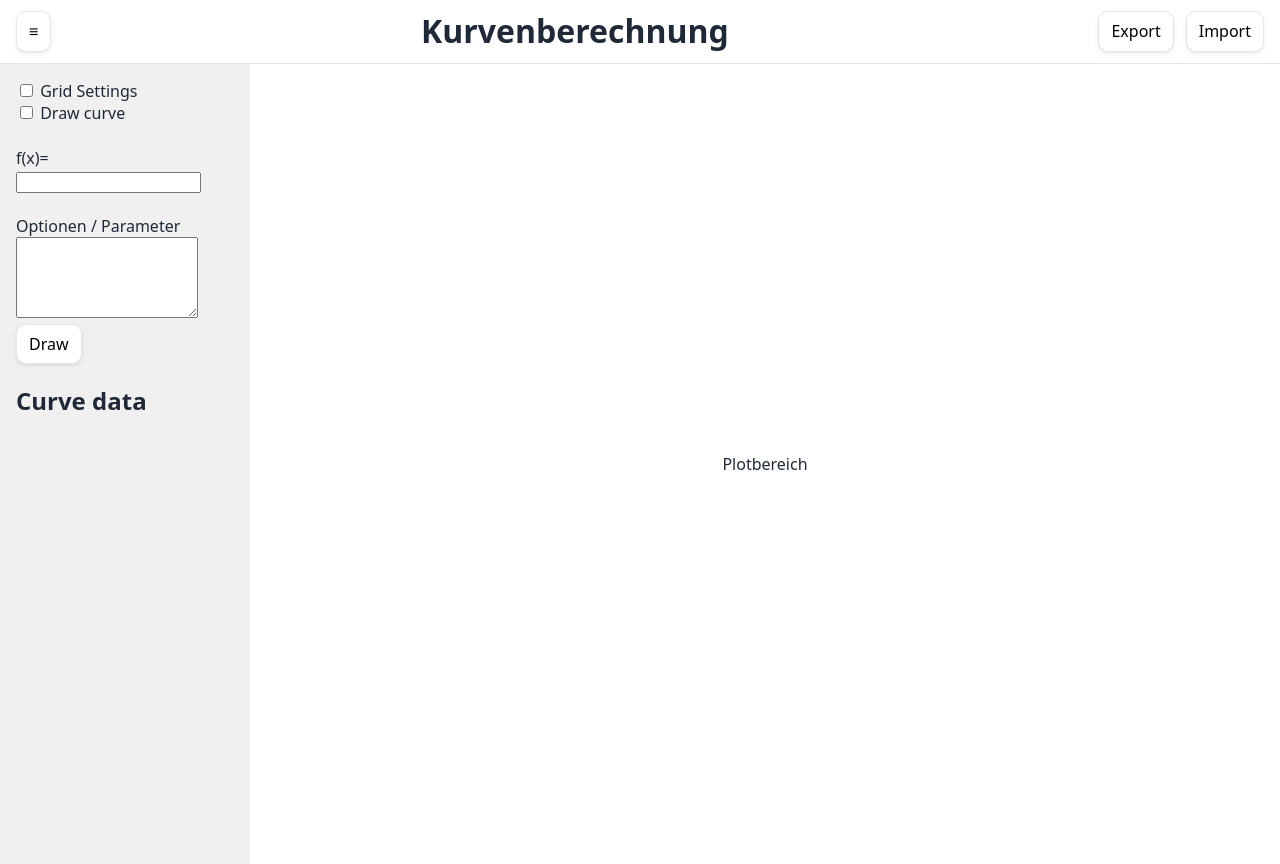
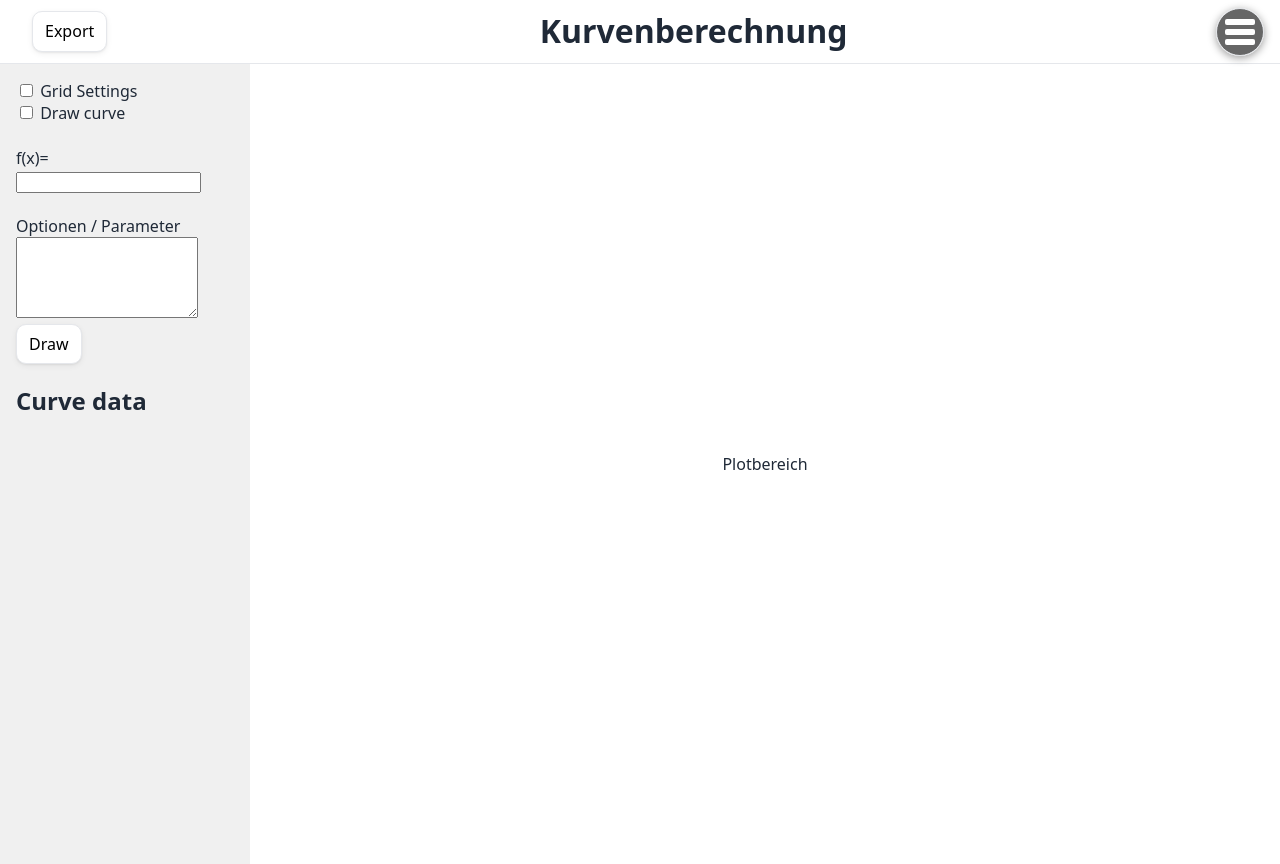
Before and after one commit to KrisHD1337/KSH-Hackathon, a Flask app: page / in a window 1280 px wide. Run offline with Flask 3, Linux system fonts and the light colour scheme.

Commit message:
added hamburger and aligned it

```diff
--- a/static/styles.css
+++ b/static/styles.css
@@ -43,7 +43,6 @@ body {
 header {
     display: flex;
     align-items: center;
-  justify-content: space-between;
     gap: 1rem;
     height: var(--header-h);
     padding: 0 16px;
@@ -57,6 +56,12 @@ header {
 nav {
     display: flex;
     gap: 12px;
+}
+
+#title {
+    flex: 1;
+    text-align: center;
+    margin: 0;
 }
 
 button {
@@ -109,3 +114,82 @@ button:focus-visible {
     max-height: 100%;
     object-fit: contain;
 }
+
+.hamburger {
+    position: fixed;
+    top: 0.5rem;
+    right: 1rem;
+    width: 3rem;
+    height: 3rem;
+    padding: 0.5rem;
+    background: rgba(0, 0, 0, 0.6);
+    border-radius: 50%;
+    display: flex;
+    flex-direction: column;
+    justify-content: space-between;
+    cursor: pointer;
+    z-index: 2000;
+    box-shadow: 0 2px 8px rgba(0, 0, 0, 0.4);
+}
+
+.hamburger .bar {
+    width: 100%;
+    height: 0.4rem;
+    background-color: #fff;
+    border-radius: 2px;
+    transition: transform 0.3s ease, opacity 0.3s ease;
+}
+
+.hamburger .bar {
+    transform-origin: left center;
+}
+
+.hamburger .bar {
+    width: 100%;
+    height: 0.4rem;
+    background-color: #fff;
+    margin: 0.15rem 0;
+    transition: transform 0.3s ease, width 0.3s ease, opacity 0.3s ease;
+}
+
+.hamburger.active .bar:nth-child(1) {
+    transform: translate(8px, 8px) rotate(45deg);
+    width: 60%;
+}
+
+.hamburger.active .bar:nth-child(2) {
+    transform: translateX(10px);
+    width: 80%;
+}
+
+.hamburger.active .bar:nth-child(3) {
+    transform: translate(8px, -8px) rotate(-45deg);
+    width: 60%;
+}
+
+.nav-menu {
+    position: fixed;
+    top: 0;
+    right: -100%;
+    width: 250px;
+    height: 100vh;
+    background-color: rgba(255, 255, 255, 0.95);
+    display: flex;
+    flex-direction: column;
+    padding: 4rem 1.5rem;
+    gap: 1.5rem;
+    box-shadow: -4px 0 8px rgba(0, 0, 0, 0.1);
+    transition: right 0.3s ease;
+    z-index: 1500;
+}
+
+.nav-menu a {
+    color: #333;
+    text-decoration: none;
+    font-size: 1.1rem;
+    font-weight: 500;
+}
+
+.nav-menu.active {
+    right: 0;
+}
--- a/templates/index.html
+++ b/templates/index.html
@@ -8,12 +8,18 @@
 </head>
 <body>
 <header>
-    <button type="button" aria-label="Menü öffnen" id="menu-button">≡</button>
-    <h1>Kurvenberechnung</h1>
-    <nav aria-label="Dateiaktionen">
-        <button type="button" id="export-button">Export</button>
-        <button type="button" id="import-button">Import</button>
+    <nav>
+        <button class="hamburger" aria-label="Toggle menu">
+            <span class="bar"></span>
+            <span class="bar"></span>
+            <span class="bar"></span>
+        </button>
+        <div class="nav-menu">
+            <a href="/primenumber">primenumber</a>
+        </div>
     </nav>
+    <button type="button" id="export-button">Export</button>
+    <h1 id="title">Kurvenberechnung</h1>
 </header>
 
 <main id="container">
@@ -54,4 +60,5 @@
 </main>
 </body>
 <script type="module" src="/static/js/index.js"></script>
+<script type="module" src="/static/js/nav.js"></script>
 </html>
```
Also changed, not shown: static/ts/nav.ts (added, +18 -0 lines). Lines whose indentation alone changed are shown as unchanged.
